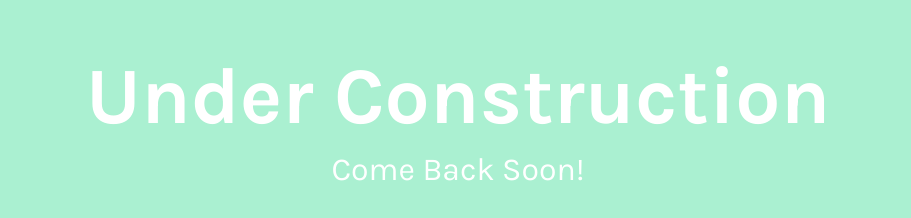
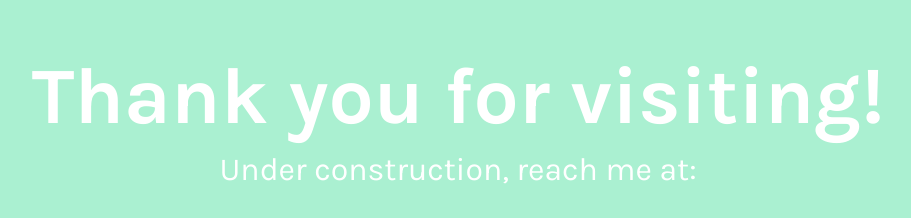
Before and after one commit to silvafri/silvafri, a website: page index.html in a window 1280 px wide. Shown: the part 190-408 px from the top of the page, without its empty margins (182-1093 px from the left). Drawn offline with nearby package versions, Linux system fonts and the light colour scheme.

Commit message:
updating text

```diff
--- a/index.html
+++ b/index.html
@@ -15,8 +15,8 @@
 <body class="min-vh-100 d-flex flex-column">
   <main class="my-auto">
     <div class="container text-center">
-            <h1 class="page-title ">Under Construction</h1>
-            <h2 class="text-center">Come Back Soon!</h2>
+            <h1 class="page-title ">Thank you for visiting!</h1>
+            <h2 class="text-center">Under construction, reach me at:</h2>
             <br>
       <nav class="footer-social-links">
           <a href="https://www.linkedin.com/in/fridasilva/" target="_blank" class="social-link"><i class="mdi mdi-linkedin"></i></a>
```
